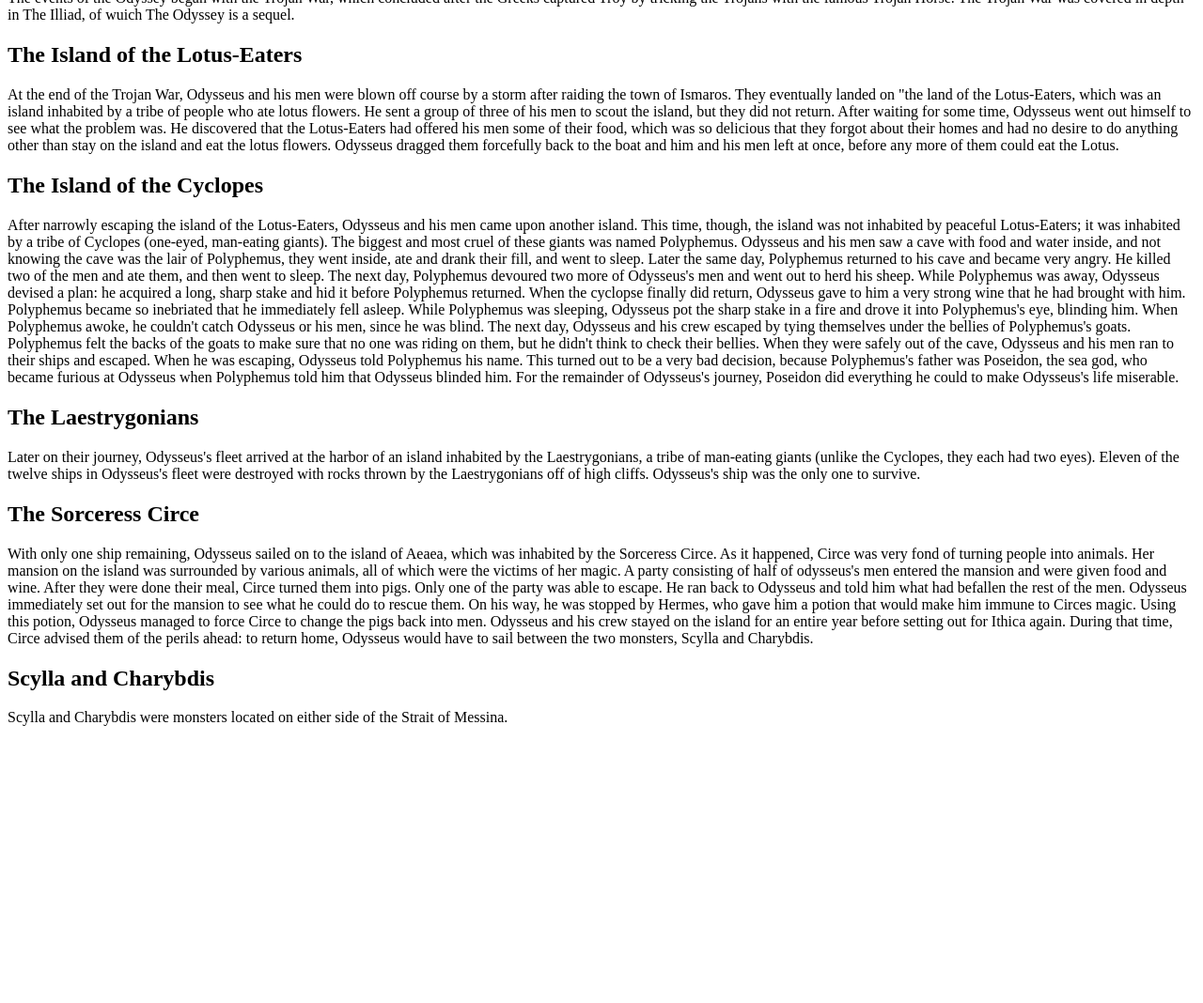
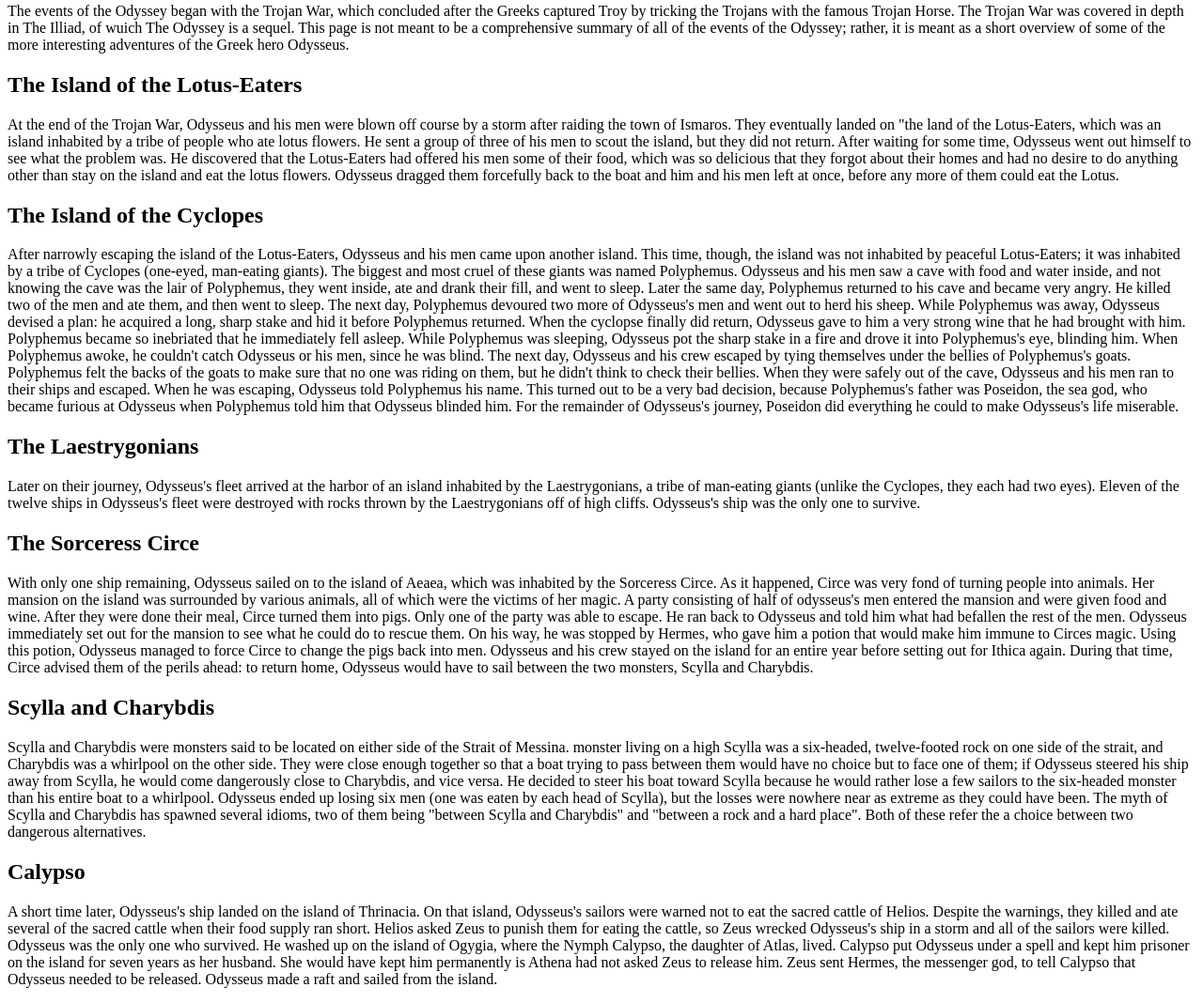
Before and after one commit to RyanMcCleary/ryanmccleary.github.io, a plain HTML site: page index.html in a window 1280 px wide. Shown: the part 124-1192 px from the top of the page at 94% size. Before the commit the page ends 913 px from the top, so only its background shows below. Drawn offline with Linux system fonts and the light colour scheme.

Commit message:
Added Calypso section

```diff
--- a/index.html
+++ b/index.html
@@ -1,9 +1,17 @@
+<!DOCTYPE html>
+<html>
+<head>
+  <title>The Adventures of Odysseus</title>
+</head>
 <h1>A Brief Summary of The Adventures of Odysseus</h1>
 <h2>Introduction</h2>
 <p>
 The events of the Odyssey began with the Trojan War, which concluded
 after the Greeks captured Troy by tricking the Trojans with the famous Trojan Horse.
 The Trojan War was covered in depth in The Illiad, of wuich The Odyssey is a sequel.
+This page is not meant to be a comprehensive summary of all of the events of
+the Odyssey; rather, it is meant as a short overview of some of the more interesting
+adventures of the Greek hero Odysseus.
 </p>
 <h2>The Island of the Lotus-Eaters</h2>
 <p>
@@ -75,4 +83,29 @@ and Charybdis.
 </p>
 <h2>Scylla and Charybdis</h2>
 <p>
-  Scylla and Charybdis were monsters located on either side of the Strait of Messina.
+Scylla and Charybdis were monsters said to be located on either side of the Strait of Messina.
+monster living on a high Scylla was a six-headed, twelve-footed rock on one side of
+the strait, and Charybdis was a whirlpool on the other side. They were close enough
+together so that a boat trying to pass between them would have no choice but to face one of
+them; if Odysseus steered his ship away from Scylla, he would come dangerously
+close to Charybdis, and vice versa. He decided to steer his boat toward Scylla because
+he would rather lose a few sailors to the six-headed monster than his entire boat to
+a whirlpool. Odysseus ended up losing six men (one was eaten by each head of Scylla),
+but the losses were nowhere near as extreme as they could have been. The myth of Scylla and
+Charybdis has spawned several idioms, two of them being "between Scylla and Charybdis" and
+"between a rock and a hard place". Both of these refer the a choice between two dangerous
+alternatives.
+</p>
+<h2>Calypso</h2>
+<p>
+A short time later, Odysseus's ship landed on the island of Thrinacia. On that island,
+Odysseus's sailors were warned not to eat the sacred cattle of Helios. Despite the warnings,
+they killed and ate several of the sacred cattle when their food supply ran short.
+Helios asked Zeus to punish them for eating the cattle, so Zeus wrecked Odysseus's ship in a storm and
+all of the sailors were killed. Odysseus was the only one who survived. He washed up on the
+island of Ogygia, where the Nymph Calypso, the daughter of Atlas, lived. Calypso put Odysseus under
+a spell and kept him prisoner on the island for seven years as her husband. She would have kept
+him permanently is Athena had not asked Zeus to release him. Zeus sent Hermes, the messenger god,
+to tell Calypso that Odysseus needed to be released. Odysseus made a raft and sailed from the island.
+</p>
+</html>
```
